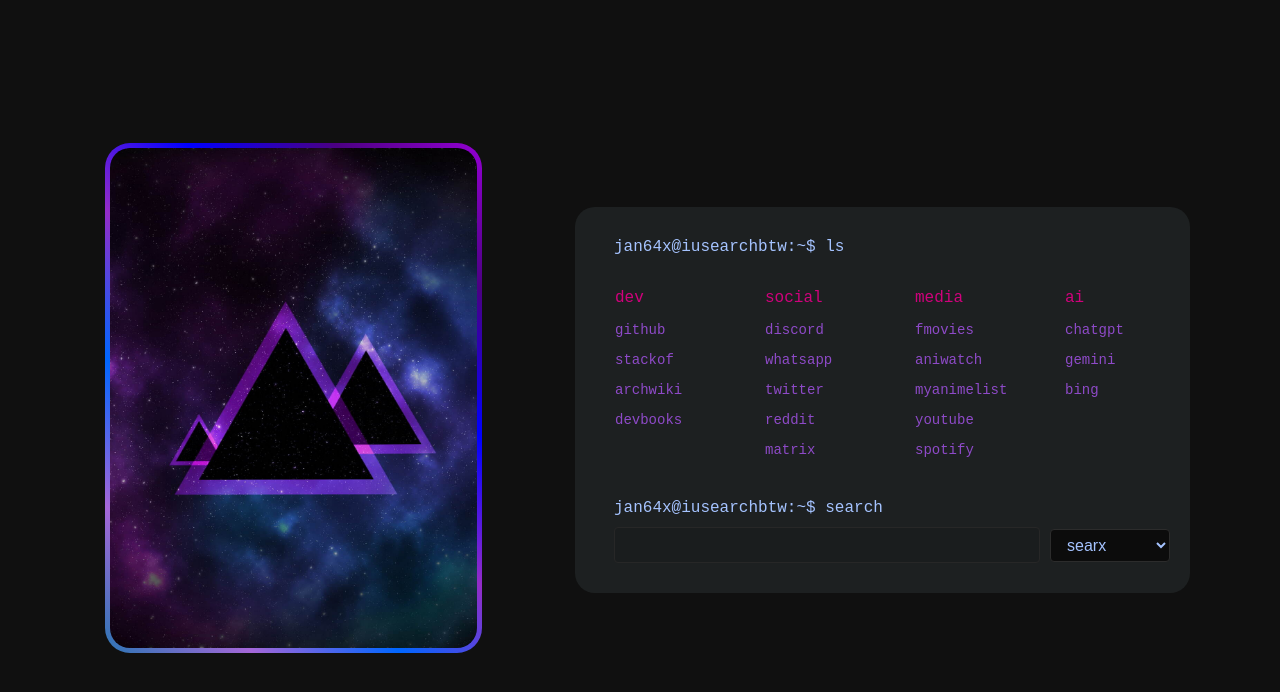
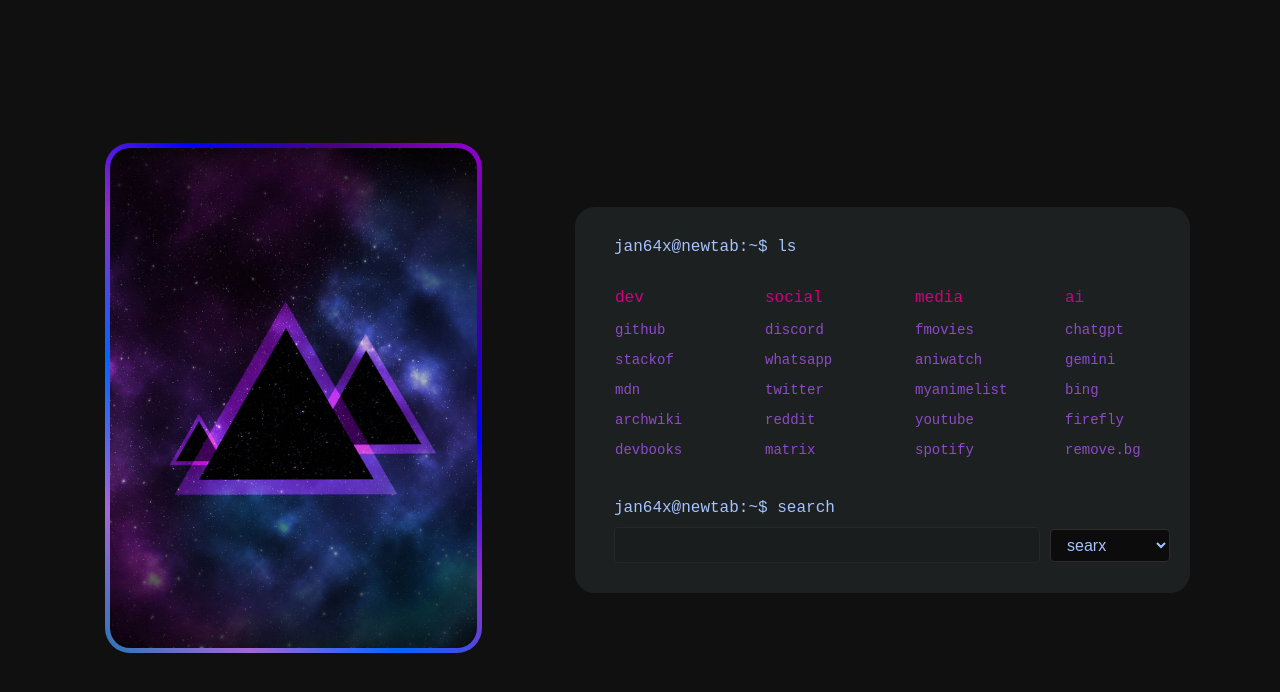
Before and after one commit to Jan64X/newtab, a plain HTML site: page index.html in a window 1280 px wide. Drawn offline with Linux system fonts and the light colour scheme; a web font is replaced by a local one.

Commit message:
Add files via upload

```diff
--- a/index.html
+++ b/index.html
@@ -16,7 +16,7 @@
 
         <div class="right">
             <div class="head">
-                <p>jan64x@iusearchbtw:~$ ls</p>
+                <p>jan64x@newtab:~$ ls</p>
             </div>
 
             <div class="bookmarks">
@@ -25,7 +25,7 @@
                         <li class="title"><i class="nf nf-dev-terminal"></i> dev</li>
                         <li><a href="https://github.com/"><i class="nf nf-fa-github"></i> github</a></li>
                         <li><a href="https://es.stackoverflow.com/"><i class="nf nf-fa-stack_overflow"></i> stackof</a></li>
-<!--                        <li><a href="https://developer.mozilla.org/es/"><i class="nf nf-md-file_document_multiple"></i> mdn</a></li>    -->
+                        <li><a href="https://developer.mozilla.org/es/"><i class="nf nf-md-file_document_multiple"></i> mdn</a></li>
                         <li><a href="https://wiki.archlinux.org/"><i class="nf nf-md-arch"></i> archwiki</a></li>
                         <li><a href="https://books.goalkicker.com/"><i class="nf nf-fa-book"></i> devbooks</a></li>
                     </div>
@@ -63,13 +63,15 @@
                         <li><a href="https://chat.openai.com/"><i class="nf nf-md-robot"></i> chatgpt</a></li>
                         <li><a href="https://bard.google.com/"><i class="nf nf-md-robot_excited"></i> gemini</a></li>
                         <li><a href="https://chat.bing.com/"><i class="nf nf-md-robot_happy"></i> bing</a></li>
+                        <li><a href="https://firefly.adobe.com/generate/images"><i class="nf nf-md-camera_image"></i> firefly</a></li>
+                        <li><a href="https://remove.bg/"><i class="nf nf-md-image_edit_outline"></i> remove.bg</a></li>
                     </div>
                 </div>
 
 
             </div>
             <div class="head2">
-                <span>jan64x@iusearchbtw:~$ search</span>
+                <span>jan64x@newtab:~$ search</span>
                 <div class="search-container">
                     <span id="AboutDevTypeText" class="typing"></span>
                     <input class="search-form" class="search-box" autofocus="">
```
